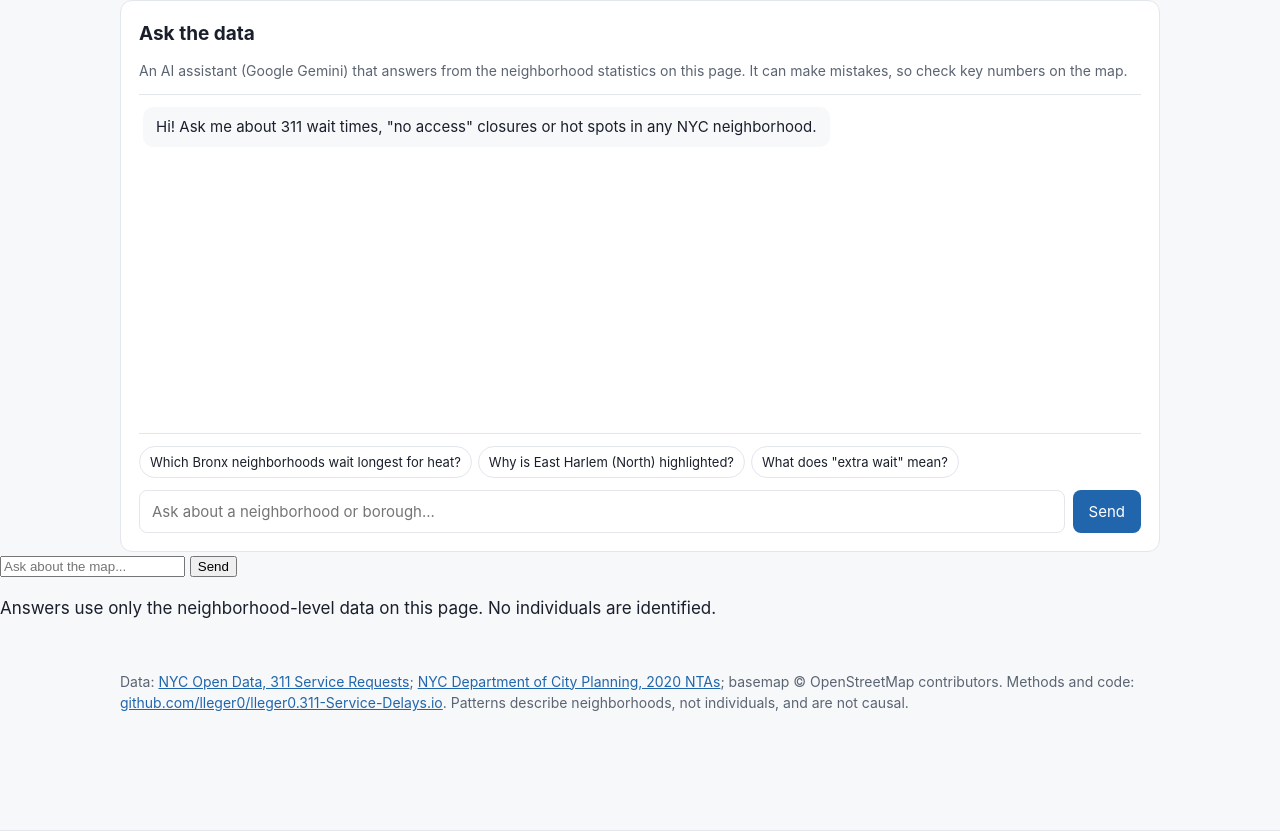
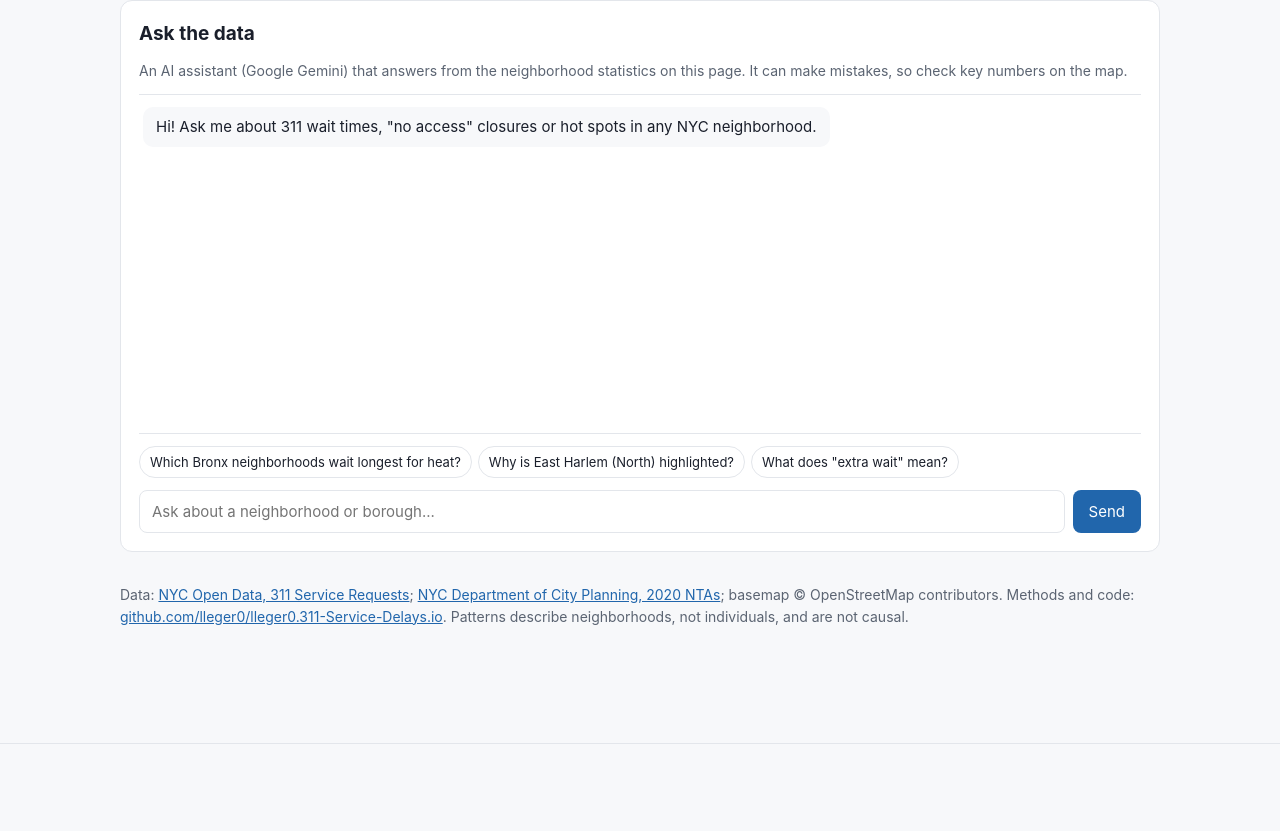
Before and after one commit to awang1211/311-Service-Delays.io, a plain HTML site: page index.html in a window 1280 px wide. Shown: the part 5692-6523 px from the top of the page. After the commit the page ends 6436 px from the top, so only its background shows below. Drawn offline with nearby package versions, Linux system fonts and the light colour scheme.

Commit message:
Fixing error

```diff
--- a/index.html
+++ b/index.html
@@ -345,11 +345,11 @@
     </div></div>
     <a href="#chatbot" class="chat-fab" id="chat-fab">Ask the data</a>
   </div>
-  <div class="chat-input">
+  <!-- <div class="chat-input">
     <input id="chat-question" placeholder="Ask about the map..." aria-label="Question for the AI assistant">
     <button onclick="sendMessage()">Send</button>
-  </div>
-  <p class="chat-note">Answers use only the neighborhood-level data on this page. No individuals are identified.</p>
+  </div> -->
+  <!-- <p class="chat-note">Answers use only the neighborhood-level data on this page. No individuals are identified.</p> -->
 </div>
 
 <footer>
```
